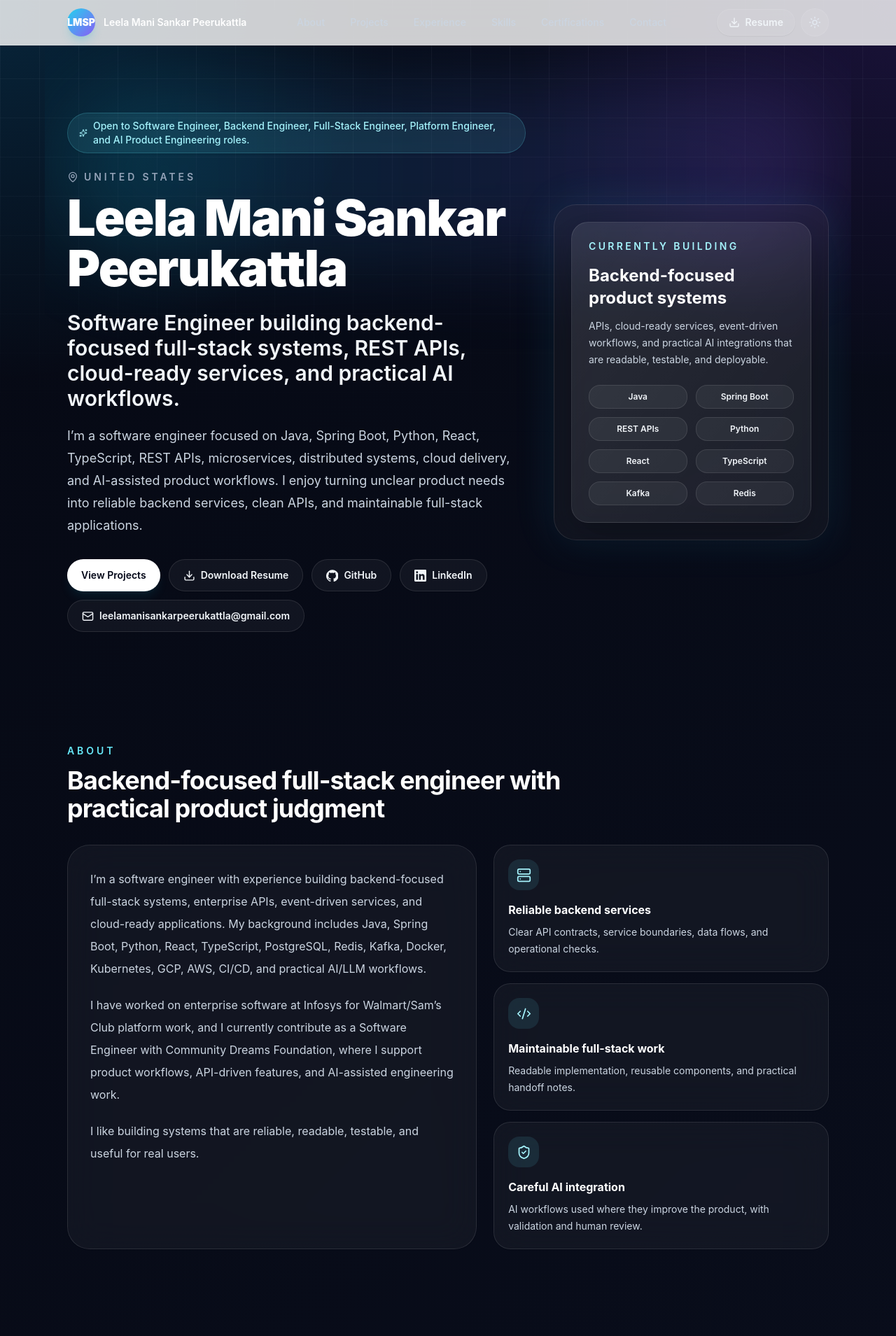
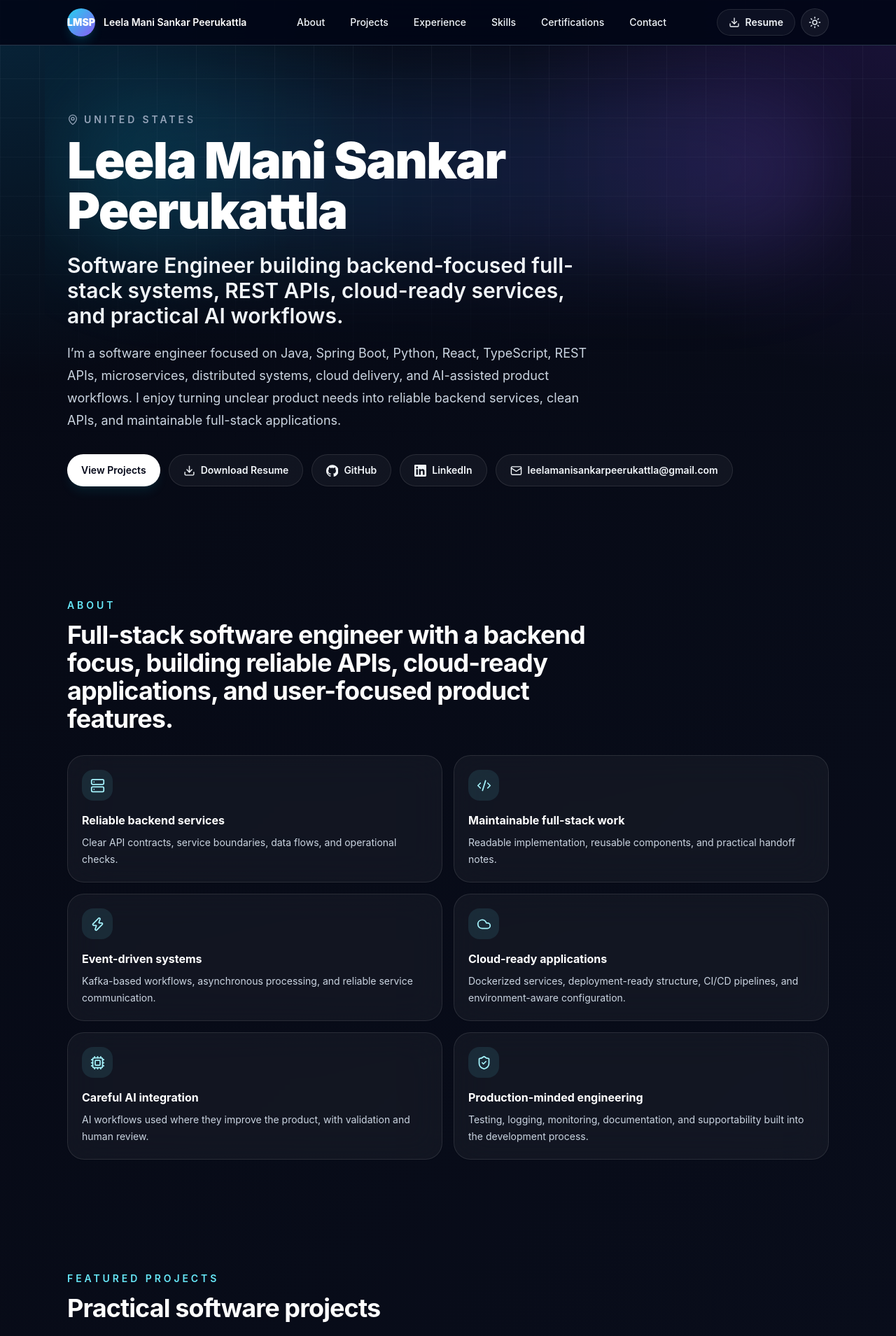
Before and after one commit to leelamanisankarpeerukattla/leela-portfolio, a Next.js app: page / in a window 1280 px wide. Shown: the top 1909 px of the page at 70% size. Built offline with nearby package versions, Linux system fonts and the light colour scheme.

Commit message:
Header Fix and Unwanted sections removal

```diff
--- a/src/components/About.tsx
+++ b/src/components/About.tsx
@@ -1,25 +1,19 @@
-import { Code2, Server, ShieldCheck } from 'lucide-react';
-import { profile } from '@/data/profile';
+import { CheckCircle2, Cloud, Code2, Cpu, Server, ShieldCheck, Zap } from 'lucide-react';
 import Section from './Section';
 
 const principles = [
   { icon: Server, title: 'Reliable backend services', text: 'Clear API contracts, service boundaries, data flows, and operational checks.' },
   { icon: Code2, title: 'Maintainable full-stack work', text: 'Readable implementation, reusable components, and practical handoff notes.' },
-  { icon: ShieldCheck, title: 'Careful AI integration', text: 'AI workflows used where they improve the product, with validation and human review.' }
+  { icon: Zap, title: 'Event-driven systems', text: 'Kafka-based workflows, asynchronous processing, and reliable service communication.' },
+  { icon: Cloud, title: 'Cloud-ready applications', text: 'Dockerized services, deployment-ready structure, CI/CD pipelines, and environment-aware configuration.' },
+  { icon: Cpu, title: 'Careful AI integration', text: 'AI workflows used where they improve the product, with validation and human review.' },
+  { icon: ShieldCheck, title: 'Production-minded engineering', text: 'Testing, logging, monitoring, documentation, and supportability built into the development process.' }
 ];
 
 export default function About() {
   return (
-    <Section id="about" eyebrow="About" title="Backend-focused full-stack engineer with practical product judgment">
-      <div className="grid gap-6 lg:grid-cols-[1.1fr_0.9fr]">
-        <div className="glass-card rounded-[2rem] p-6 sm:p-8">
-          <div className="space-y-5 text-base leading-8 text-slate-700 dark:text-slate-300">
-            {profile.about.map((paragraph) => (
-              <p key={paragraph}>{paragraph}</p>
-            ))}
-          </div>
-        </div>
-        <div className="grid gap-4">
+    <Section id="about" eyebrow="About" title="Full-stack software engineer with a backend focus, building reliable APIs, cloud-ready applications, and user-focused product features.">
+      <div className="grid gap-4 md:grid-cols-2">
         {principles.map(({ icon: Icon, title, text }) => (
           <article key={title} className="glass-card rounded-3xl p-5 transition hover:-translate-y-1 hover:border-cyan-300/60 dark:hover:border-cyan-300/30">
             <div className="mb-4 flex h-11 w-11 items-center justify-center rounded-2xl bg-cyan-100 text-cyan-700 dark:bg-cyan-300/10 dark:text-cyan-200">
@@ -30,7 +24,6 @@ export default function About() {
           </article>
         ))}
       </div>
-      </div>
     </Section>
   );
 }
--- a/src/components/Header.tsx
+++ b/src/components/Header.tsx
@@ -20,9 +20,9 @@ export default function Header() {
   const [open, setOpen] = useState(false);
 
   return (
-    <header className="sticky top-0 z-50 border-b border-slate-200/70 bg-white/80 backdrop-blur-xl dark:border-white/10 dark:bg-ink-950/78">
+    <header className="sticky top-0 z-50 border-b border-slate-200/70 bg-white/80 backdrop-blur-xl dark:border-slate-700/80 dark:bg-slate-950/90">
       <nav className="container-shell flex h-16 items-center justify-between" aria-label="Primary navigation">
-        <Link href="#home" className="group inline-flex items-center gap-3 rounded-full focus:outline-none focus:ring-2 focus:ring-cyan-400 focus:ring-offset-2 focus:ring-offset-white dark:focus:ring-offset-ink-950">
+        <Link href="#home" className="group inline-flex items-center gap-3 rounded-full focus:outline-none focus:ring-2 focus:ring-cyan-400 focus:ring-offset-2 focus:ring-offset-white dark:focus:ring-offset-slate-950">
           <span className="flex h-10 w-10 items-center justify-center rounded-full bg-gradient-to-br from-cyan-400 to-violet-500 text-sm font-black text-white shadow-lg shadow-cyan-500/20">
             {profile.initials}
           </span>
@@ -36,7 +36,7 @@ export default function Header() {
             <Link
               key={item.href}
               href={item.href}
-              className="rounded-full px-4 py-2 text-sm font-medium text-slate-600 transition hover:bg-slate-100 hover:text-slate-950 focus:outline-none focus:ring-2 focus:ring-cyan-400 focus:ring-offset-2 focus:ring-offset-white dark:text-slate-300 dark:hover:bg-white/[0.06] dark:hover:text-white dark:focus:ring-offset-ink-950"
+              className="rounded-full px-4 py-2 text-sm font-medium text-slate-600 transition hover:bg-slate-100 hover:text-slate-950 focus:outline-none focus:ring-2 focus:ring-cyan-400 focus:ring-offset-2 focus:ring-offset-white dark:text-slate-100 dark:hover:bg-white/[0.08] dark:hover:text-white dark:focus:ring-offset-slate-950"
             >
               {item.label}
             </Link>
@@ -51,7 +51,7 @@ export default function Header() {
           <button
             type="button"
             onClick={() => setOpen((value) => !value)}
-            className="inline-flex h-10 w-10 items-center justify-center rounded-full border border-slate-200 bg-white/80 text-slate-700 transition hover:text-cyan-700 focus:outline-none focus:ring-2 focus:ring-cyan-400 focus:ring-offset-2 focus:ring-offset-white dark:border-white/10 dark:bg-white/[0.06] dark:text-slate-200 dark:hover:text-cyan-200 dark:focus:ring-offset-ink-950 lg:hidden"
+            className="inline-flex h-10 w-10 items-center justify-center rounded-full border border-slate-200 bg-white/80 text-slate-700 transition hover:text-cyan-700 focus:outline-none focus:ring-2 focus:ring-cyan-400 focus:ring-offset-2 focus:ring-offset-white dark:border-white/10 dark:bg-white/[0.08] dark:text-slate-100 dark:hover:text-cyan-200 dark:focus:ring-offset-slate-950 lg:hidden"
             aria-expanded={open}
             aria-controls="mobile-menu"
             aria-label="Toggle menu"
--- a/src/components/Hero.tsx
+++ b/src/components/Hero.tsx
@@ -13,12 +13,8 @@ export default function Hero() {
   return (
     <section id="home" className="container-shell relative overflow-hidden pb-12 pt-16 sm:pb-20 sm:pt-24">
       <div className="absolute inset-x-6 top-12 -z-10 h-64 rounded-full bg-gradient-to-r from-cyan-500/20 via-blue-500/15 to-violet-500/20 blur-3xl" />
-      <div className="grid items-center gap-10 lg:grid-cols-[1.25fr_0.75fr]">
+      <div className="grid gap-10">
         <motion.div {...animation} transition={{ duration: 0.6, ease: 'easeOut' }}>
-          <div className="mb-6 inline-flex items-center gap-2 rounded-full border border-cyan-200 bg-cyan-50/80 px-4 py-2 text-sm font-medium text-cyan-800 shadow-sm dark:border-cyan-300/20 dark:bg-cyan-300/10 dark:text-cyan-200">
-            <Sparkles size={16} aria-hidden="true" /> {profile.openTo}
-          </div>
-
           <p className="mb-3 flex items-center gap-2 text-sm font-semibold uppercase tracking-[0.28em] text-slate-500 dark:text-slate-400">
             <MapPin size={16} aria-hidden="true" /> {profile.location}
           </p>
@@ -53,28 +49,6 @@ export default function Hero() {
             </a>
           </div>
         </motion.div>
-
-        <motion.aside
-          {...(reduceMotion ? {} : { initial: { opacity: 0, scale: 0.96 }, animate: { opacity: 1, scale: 1 } })}
-          transition={{ duration: 0.65, delay: 0.12, ease: 'easeOut' }}
-          className="glass-card rounded-[2rem] p-6 shadow-glow"
-          aria-label="Portfolio quick facts"
-        >
-          <div className="rounded-[1.5rem] border border-white/10 bg-gradient-to-br from-slate-950 via-slate-900 to-slate-800 p-6 text-white shadow-2xl dark:from-white/[0.10] dark:via-white/[0.07] dark:to-white/[0.04]">
-            <p className="text-sm font-semibold uppercase tracking-[0.24em] text-cyan-200">Currently building</p>
-            <h2 className="mt-4 text-2xl font-bold">Backend-focused product systems</h2>
-            <p className="mt-3 text-sm leading-6 text-slate-300">
-              APIs, cloud-ready services, event-driven workflows, and practical AI integrations that are readable, testable, and deployable.
-            </p>
-            <div className="mt-6 grid grid-cols-2 gap-3">
-              {profile.topSkills.slice(0, 8).map((skill) => (
-                <span key={skill} className="rounded-2xl border border-white/10 bg-white/[0.06] px-3 py-2 text-center text-xs font-semibold text-slate-100">
-                  {skill}
-                </span>
-              ))}
-            </div>
-          </div>
-        </motion.aside>
       </div>
     </section>
   );
--- a/src/components/Projects.tsx
+++ b/src/components/Projects.tsx
@@ -22,8 +22,8 @@ export default function Projects() {
     <Section
       id="projects"
       eyebrow="Featured Projects"
-      title="Project work that shows backend depth, product thinking, and deployable engineering"
-      description="Each project is written as a concise case study so recruiters and hiring managers can scan the problem, implementation, stack, and engineering value quickly."
+      title="Practical software projects"
+      description="Selected projects that show how I build reliable, useful, and deployable software."
     >
       <div className="mb-6 flex flex-wrap gap-2">
         {categories.map((item) => (
--- a/src/data/profile.ts
+++ b/src/data/profile.ts
@@ -67,8 +67,6 @@ export const profile = {
     'Software Engineer | Intelligent Applications, REST APIs & Cloud Engineering | Java, Python, Spring Boot, React, TypeScript | AWS, GCP, Kubernetes, Docker, CI/CD | OpenAI API, AI Agents, RAG, LLM Workflows',
   summary:
     'I’m a software engineer focused on Java, Spring Boot, Python, React, TypeScript, REST APIs, microservices, distributed systems, cloud delivery, and AI-assisted product workflows. I enjoy turning unclear product needs into reliable backend services, clean APIs, and maintainable full-stack applications.',
-  openTo:
-    'Open to Software Engineer, Backend Engineer, Full-Stack Engineer, Platform Engineer, and AI Product Engineering roles.',
   lastUpdated: 'June 2026',
   links: {
     github: 'https://github.com/leelamanisankarpeerukattla',
@@ -123,11 +121,7 @@ export const profile = {
     'AI Agents',
     'RAG'
   ],
-  about: [
-    'I’m a software engineer with experience building backend-focused full-stack systems, enterprise APIs, event-driven services, and cloud-ready applications. My background includes Java, Spring Boot, Python, React, TypeScript, PostgreSQL, Redis, Kafka, Docker, Kubernetes, GCP, AWS, CI/CD, and practical AI/LLM workflows.',
-    'I have worked on enterprise software at Infosys for Walmart/Sam’s Club platform work, and I currently contribute as a Software Engineer with Community Dreams Foundation, where I support product workflows, API-driven features, and AI-assisted engineering work.',
-    'I like building systems that are reliable, readable, testable, and useful for real users.'
-  ],
+  about: [],
   projects: [
     {
       title: 'Enterprise Full-Stack Order Management System',
```
Lines whose indentation alone changed are shown as unchanged.
